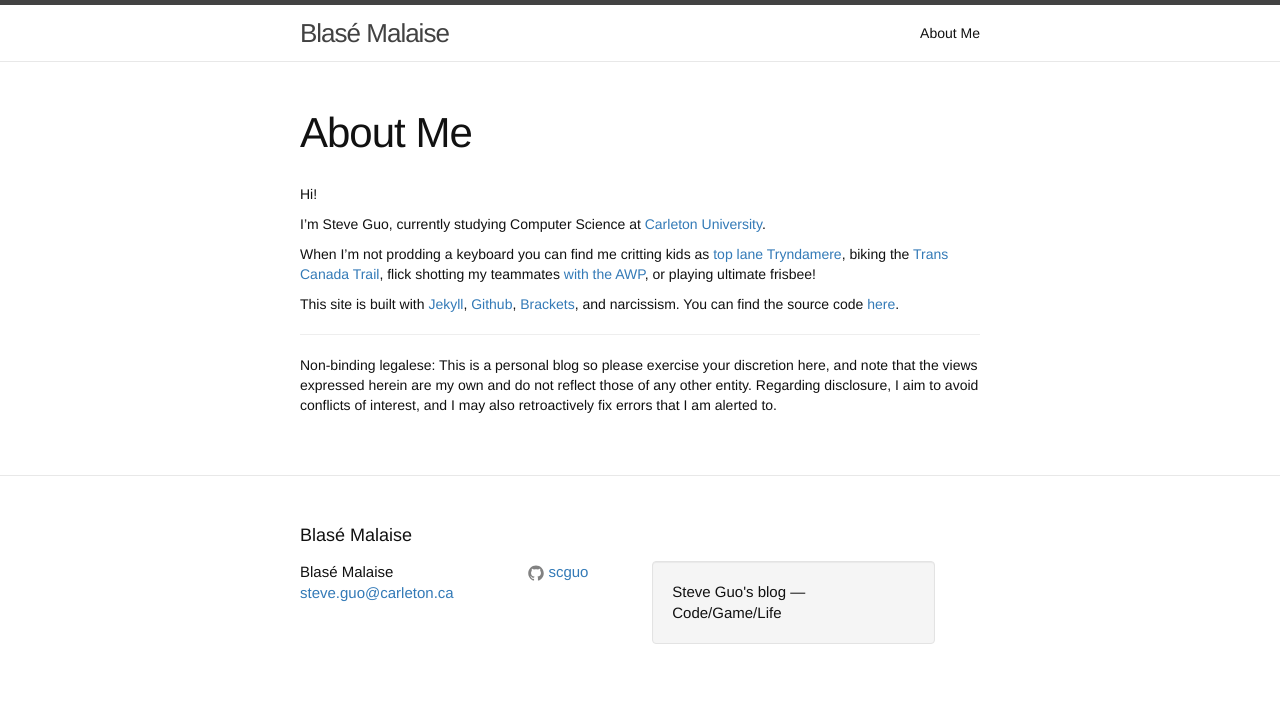
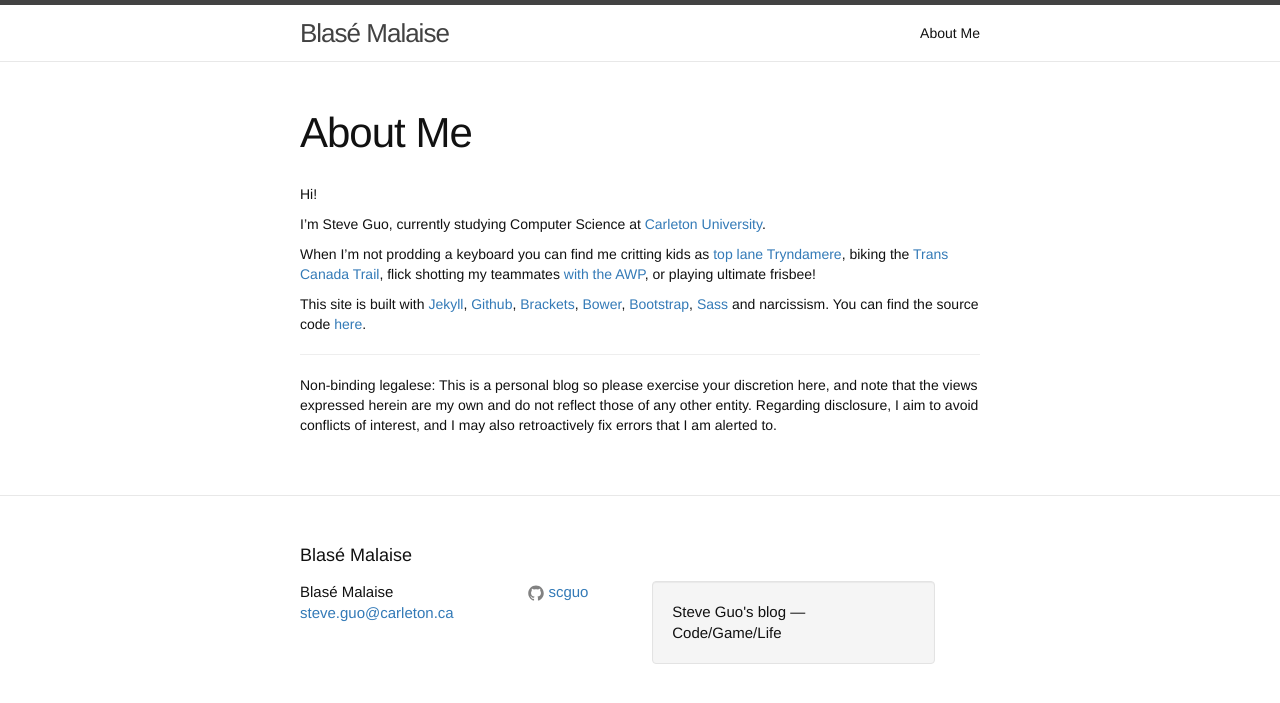
Before and after one commit to scguo/scguo.github.io, a Jekyll site: the page built from about.md, in a window 1280 px wide. Shown: the top 703 px of the page. Built offline with Jekyll 4.4.1, drawn with Linux system fonts in a browser that asks for light colours.

Commit message:
update about me

```diff
--- a/about.md
+++ b/about.md
@@ -10,9 +10,7 @@ I'm Steve Guo, currently studying Computer Science at [Carleton University](http
 
 When I'm not prodding a keyboard you can find me critting kids as [top][3la] [lane][lecarre] [Tryndamere][suchbot], biking the [Trans Canada Trail][trail], flick shotting my teammates [with the AWP][csgod], or playing ultimate frisbee!
 
-This site is built with [Jekyll](http://jekyllrb.com/), [Github](https://github.com/), [Brackets](http://brackets.io/), and narcissism. You can find the source code [here](https://github.com/scguo/scguo.github.io).
-
-
+This site is built with [Jekyll](http://jekyllrb.com/), [Github](https://github.com/), [Brackets](http://brackets.io/), [Bower][bower], [Bootstrap][bootstrap], [Sass][sass] and narcissism. You can find the source code [here](https://github.com/scguo/scguo.github.io).
 
 ---
 
@@ -24,3 +22,6 @@ Non-binding legalese: This is a personal blog so please exercise your discretion
 [suchbot]: http://quickfind.kassad.in/profile/na/SuchBot/
 [trail]: http://tctrail.ca/
 [csgod]: http://blog.counter-strike.net/
+[bower]: http://bower.io/
+[bootstrap]: http://getbootstrap.com/
+[sass]: http://sass-lang.com/
```
